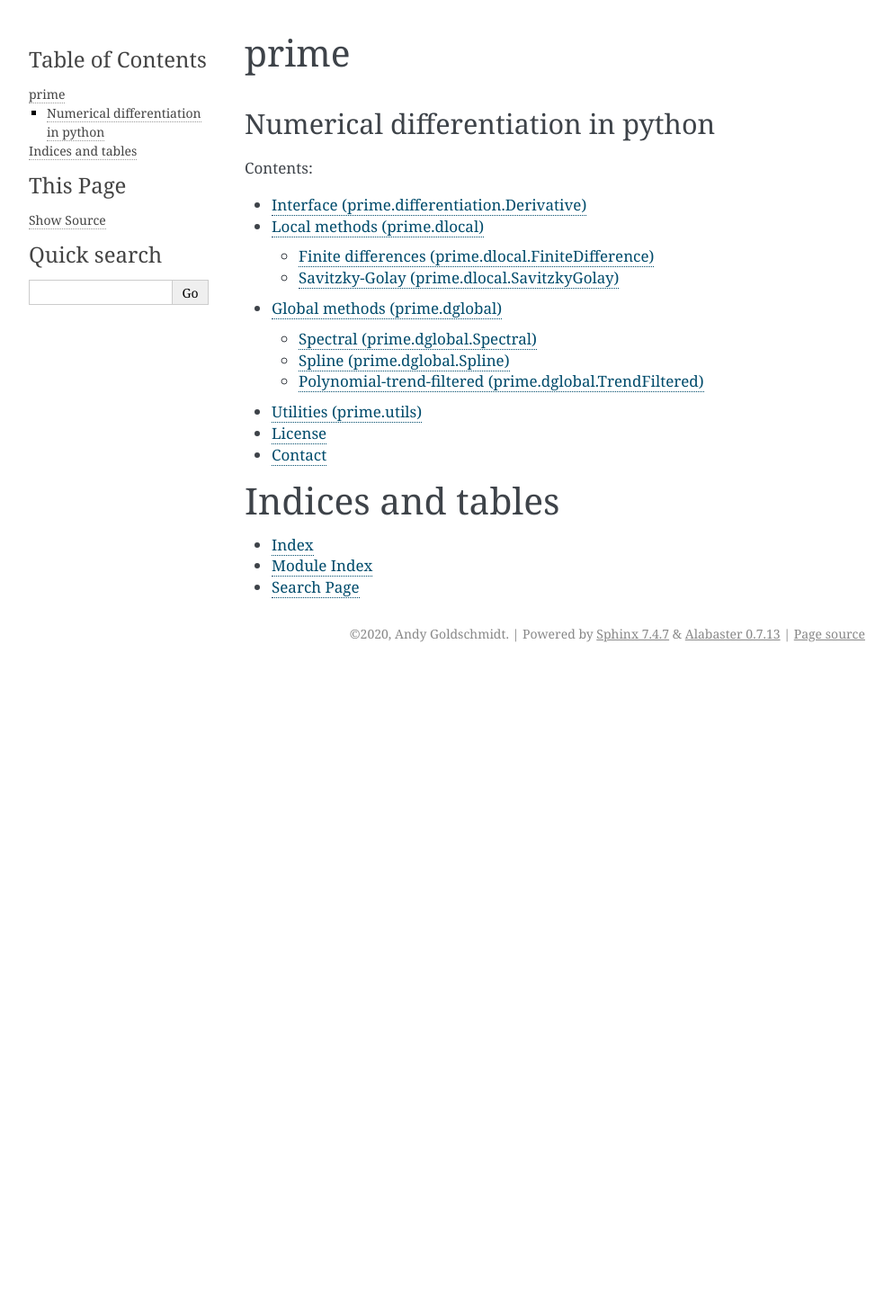
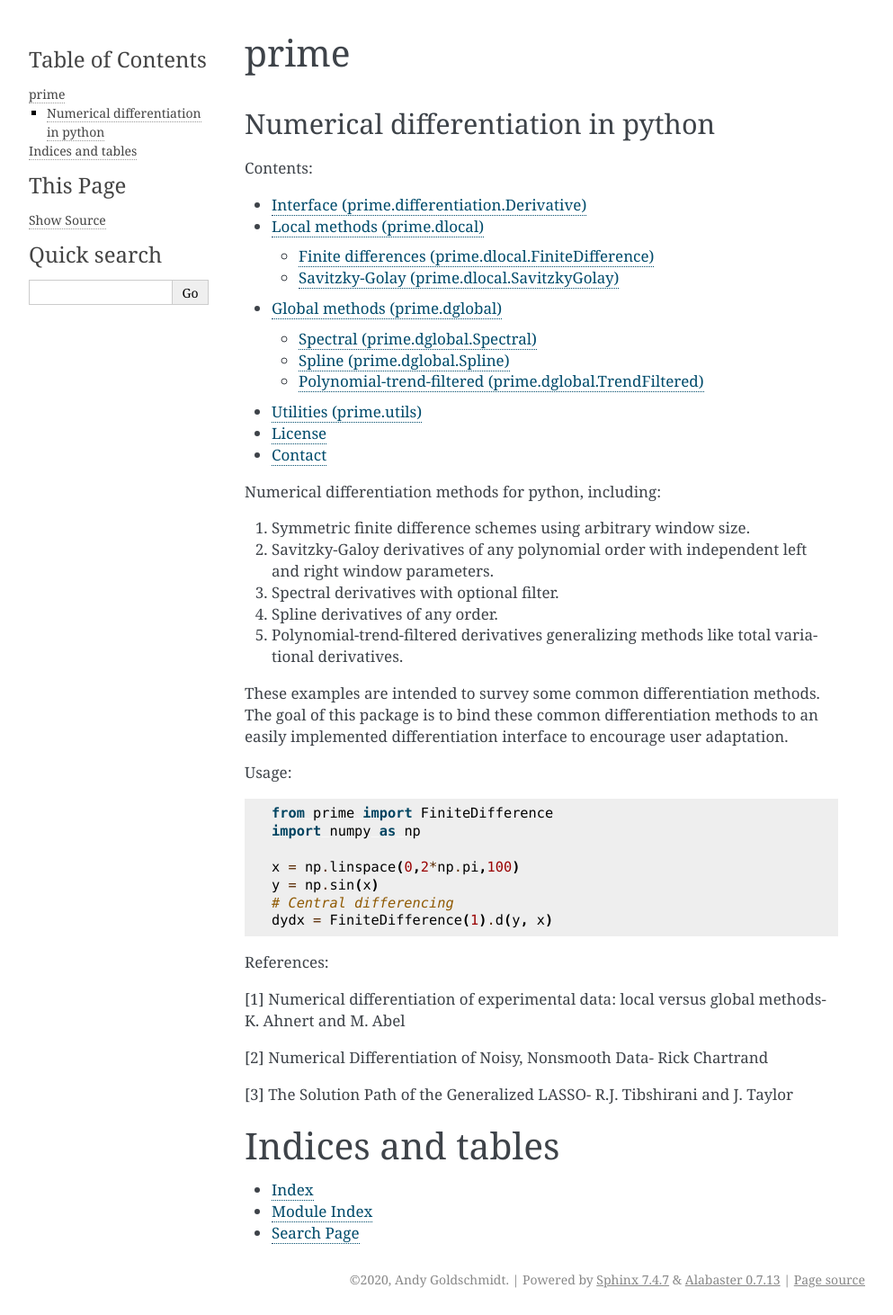
Before and after one commit to andgoldschmidt/derivative, a Sphinx documentation site: the page built from docs/index.rst, in a window 1280 px wide. Shown: the whole page at 90% size, without its empty margins (148-1141 px from the left). Built offline with Sphinx 7.4.7, drawn with Linux system fonts in a browser that asks for light colours; before the commit the page ends 900 px from its top, so only the background shows below that.

Commit message:
Add example to docs index

```diff
--- a/docs/index.rst
+++ b/docs/index.rst
@@ -2,14 +2,48 @@ prime
 =====
 Numerical differentiation in python
 -----------------------------------
+.. toctree::
+   :maxdepth: 2
+   :caption: Contents:
+
+   modules
+   license
 
 
-.. toctree::
-    :maxdepth: 2
-    :caption: Contents:
+Numerical differentiation methods for python, including:
 
-    modules
-    license
+1. Symmetric finite difference schemes using arbitrary window size.
+
+2. Savitzky-Galoy derivatives of any polynomial order with independent left and right window parameters.
+
+3. Spectral derivatives with optional filter.
+
+4. Spline derivatives of any order.
+
+5. Polynomial-trend-filtered derivatives generalizing methods like total variational derivatives.
+
+These examples are intended to survey some common differentiation methods. The goal of this package is to bind these common differentiation methods to an easily implemented differentiation interface to encourage user adaptation.
+
+Usage:
+
+.. code-block:: python
+
+    from prime import FiniteDifference
+    import numpy as np
+
+    x = np.linspace(0,2*np.pi,100)
+    y = np.sin(x)
+    # Central differencing
+    dydx = FiniteDifference(1).d(y, x)
+
+
+References:
+
+[1] Numerical differentiation of experimental data: local versus global methods- K. Ahnert and M. Abel
+
+[2] Numerical Differentiation of Noisy, Nonsmooth Data- Rick Chartrand
+
+[3] The Solution Path of the Generalized LASSO- R.J. Tibshirani and J. Taylor
 
 
 Indices and tables
```
